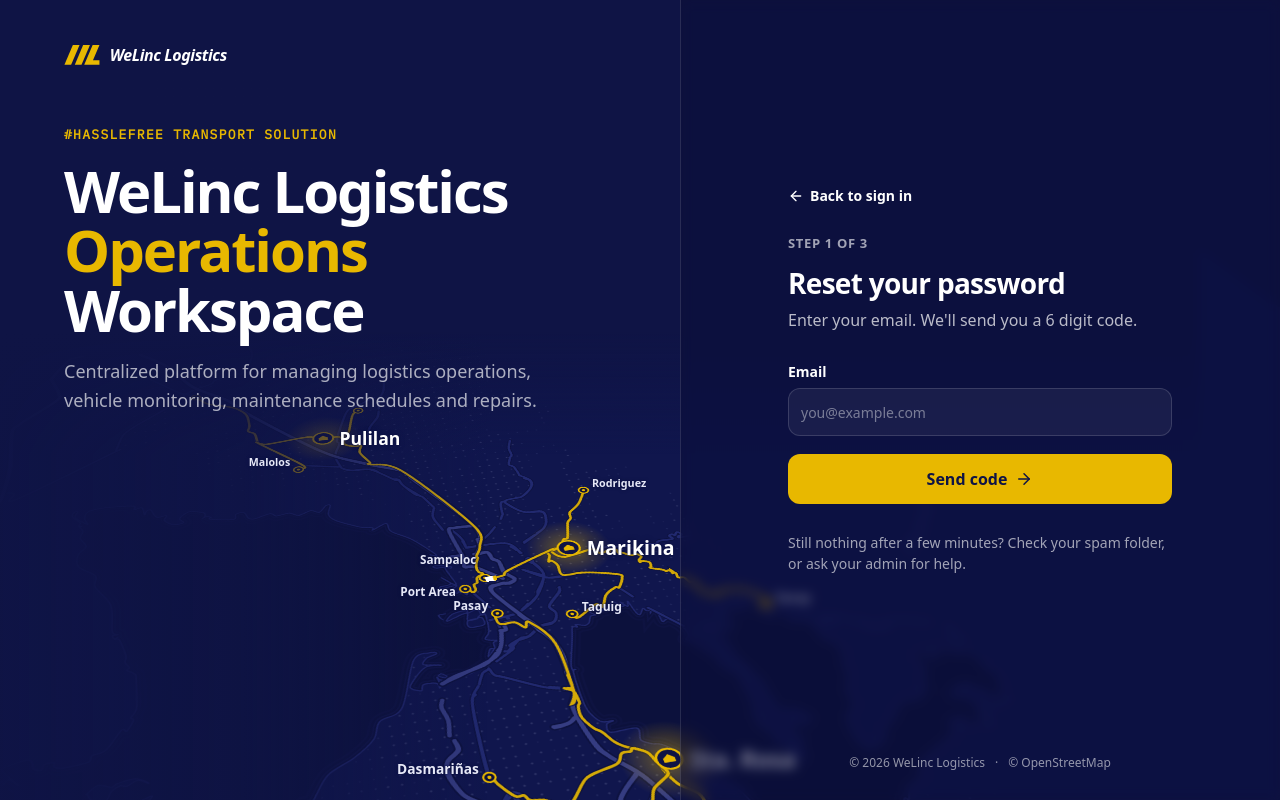
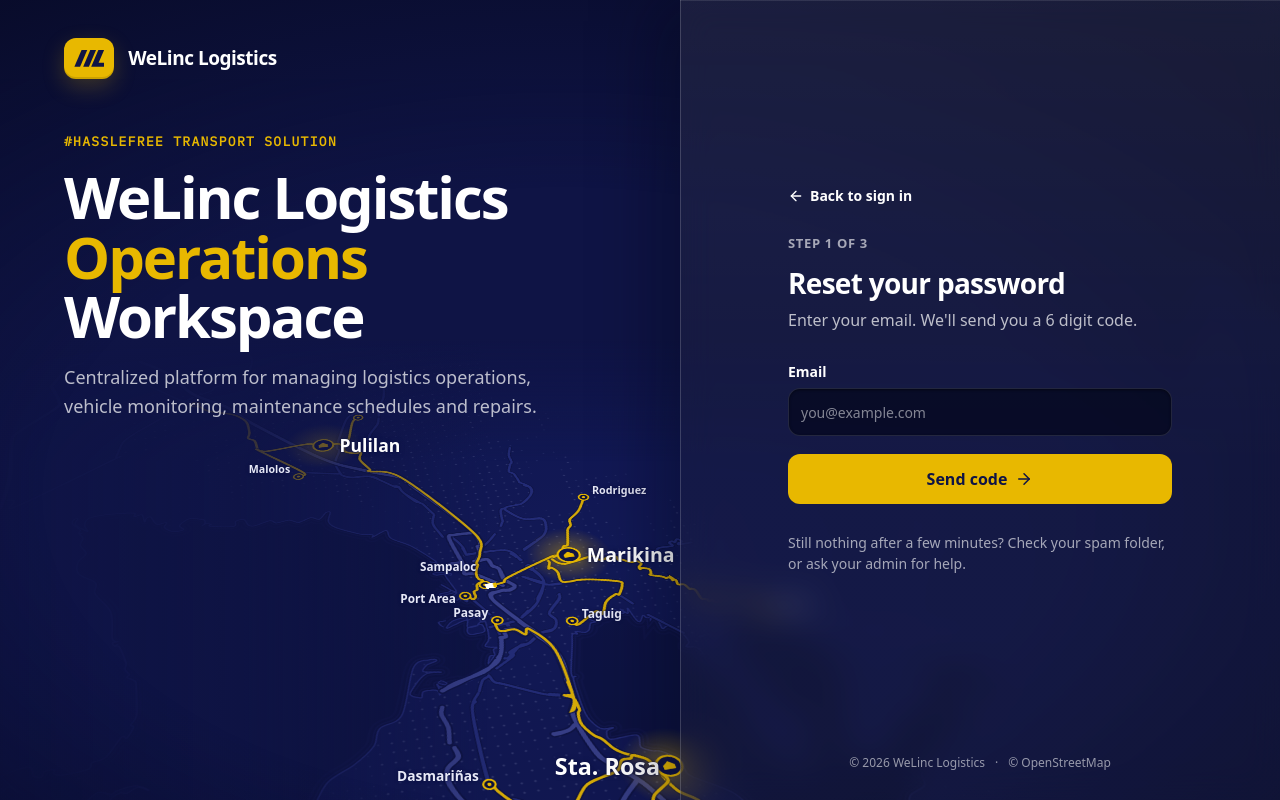
Before and after one commit to Capstone-WeLinc/welinc-web-portal, a React (Vite) app: page /forgot-password in a window 1280 px wide. Built offline with nearby package versions, Linux system fonts and the light colour scheme; a web font is replaced by a local one.

Commit message:
feat(auth): the sign in depth from R75Shade4, glow, glass, inset fields and the gold mark tile (suite spec 0019 AC-13)

```diff
--- a/src/components/brand/BrandLockup.tsx
+++ b/src/components/brand/BrandLockup.tsx
@@ -4,13 +4,14 @@ import { cn } from '@/lib/utils';
 /**
  * Logo A (suite spec 0019, AC-28; board `R35LogoPlaces`): the gold ///L mark beside "WeLinc
  * Logistics" in white italic, for navy surfaces only (the sign in side, the launcher band, the
- * 404 header). White surfaces use logo F, a mark alone at small sizes logo B (`LogoBadge`).
+ * 404 header). With `tile`, the sign in's version: the mark in a gold tile. White surfaces use logo F, a mark alone at small sizes logo B (`LogoBadge`).
  */
-export function BrandLockup({ className }: { className?: string }) {
+export function BrandLockup({ className, tile = false }: { className?: string; tile?: boolean }) {
   return (
-    <span className={cn('flex items-center gap-2.5', className)}>
-      <LogoMark className="h-5 text-highlight" />
-      <span className="text-group font-extrabold tracking-tight text-white italic">WeLinc Logistics</span>
+    <span className={cn('flex items-center', tile ? 'gap-3.5' : 'gap-2.5', className)}>
+      {/* On the sign in (`R75Shade4`, AC-13): the navy mark in a gold tile, the wordmark upright at 19px */}
+      <LogoMark className={tile ? 'signin-mark-tile h-4.25' : 'h-5 text-highlight'} />
+      <span className={cn('font-extrabold tracking-tight text-white', tile ? 'text-signin-wordmark' : 'text-group italic')}>WeLinc Logistics</span>
     </span>
   );
 }
--- a/src/components/brand/SignInMap.tsx
+++ b/src/components/brand/SignInMap.tsx
@@ -4,14 +4,20 @@ import stillSvg from './signin-map-still.svg?raw';
 import trucksSvg from './signin-map-trucks.svg?raw';
 import { MAP_LABELS, PIN_FROM, coverScale, fitStage } from './mapStage';
 
-const SIDE = { start: '-translate-y-1/2', end: '-translate-x-full -translate-y-1/2', center: '-translate-x-1/2 -translate-y-1/2' };
+const SIDE = {
+  start: '-translate-y-1/2',
+  end: '-translate-x-full -translate-y-1/2',
+  center: '-translate-x-1/2 -translate-y-1/2',
+  before: 'signin-label-before',
+};
 
 /**
  * Suite spec 0019, AC-13 (board `R47Quiet`, S27d Quiet): the drawn map of the WeLinc area under
  * the whole sign in page. The roads, shores and city dots are dimmed, the twelve trip runs and the
  * drops lit, and the trucks drive the runs on SVG `animateMotion` (the board's own timing). The
  * trucks stand still under reduced motion and while the tab is hidden. Only the three garages and
- * the drop points are named; below 768px only the garages. Decoration only.
+ * the drop points are named; below 768px only the garages. Decoration only. Its ground is the
+ * navy glow with a dark edge over everything (`signin-ground`, Round 75 `R75Shade4`).
  *
  * `clearOf` is the copy's text block: from 1024px the map's network is fitted into the free area
  * beside it (`fitStage`); on phones the stage is centred and covers the page.
@@ -71,7 +77,7 @@ export function SignInMap({ className, clearOf }: { className?: string; clearOf?
 
   const style = stageStyle(stage);
   return (
-    <div ref={boxRef} aria-hidden="true" className={cn('pointer-events-none absolute inset-0 overflow-hidden bg-sidebar', className)}>
+    <div ref={boxRef} aria-hidden="true" className={cn('signin-ground pointer-events-none absolute inset-0 overflow-hidden', className)}>
       {/* Static drawings bundled with the app, never data from a request */}
       <div className="signin-stage" style={style}>
         <div className="signin-map-tilt" dangerouslySetInnerHTML={{ __html: stillSvg }} />
--- a/src/components/brand/mapStage.ts
+++ b/src/components/brand/mapStage.ts
@@ -2,8 +2,10 @@
   Suite spec 0019, AC-13: the labels on the sign in map, placed on its 1440 by 900 stage as board
   `R47Quiet` places them (the three garages and the drop points; no town, water or road names).
   Taken from the board with the map (`signin-map-still.svg`, `signin-map-trucks.svg`); positions are stage pixels.
+  `before` ends the label 36px left of its pin (`R75Shade4`): "Sta. Rosa" sits there so the glass
+  panel's edge never cuts it.
 */
-export type MapLabel = { text: string; kind: 'garage' | 'drop'; x: number; y: number; size: number; side: 'start' | 'end' | 'center' };
+export type MapLabel = { text: string; kind: 'garage' | 'drop'; x: number; y: number; size: number; side: 'start' | 'end' | 'center' | 'before' };
 
 export const MAP_LABELS: readonly MapLabel[] = [
   { text: "Port Area", kind: 'drop', x: 567, y: 612, size: 13.9, side: 'end' },
@@ -16,7 +18,7 @@ export const MAP_LABELS: readonly MapLabel[] = [
   { text: "Dasmariñas", kind: 'drop', x: 594, y: 820, size: 16.2, side: 'end' },
   { text: "Pulilan", kind: 'garage', x: 430, y: 431, size: 20.7, side: 'start' },
   { text: "Marikina", kind: 'garage', x: 721, y: 560, size: 23.0, side: 'start' },
-  { text: "Sta. Rosa", kind: 'garage', x: 843, y: 808, size: 27.4, side: 'start' },
+  { text: "Sta. Rosa", kind: 'garage', x: 843, y: 808, size: 27.4, side: 'before' },
 ];
 
 /** The board's page, the stage the map and labels are drawn on. */
--- a/src/index.css
+++ b/src/index.css
@@ -90,6 +90,23 @@
   /* The sign in (S27d Quiet, `R47Quiet`): the page under the map, and the glass panel's tint */
   --signin-deep: #0a0d33;
   --signin-label: #e6e8f7;
+  /* Its depth (Round 75, `R75Shade4`, AC-13): the glow under the map, the dark edge over it, the
+     glass panel, the inset fields and the gold mark tile */
+  --signin-glow: #131a56;
+  --signin-glow-mid: #10164b;
+  --signin-vignette: rgb(4 6 26 / 0.6);
+  --signin-glass-sheen: rgb(255 255 255 / 0.075);
+  --signin-glass-sheen-low: rgb(255 255 255 / 0.03);
+  --signin-glass-tint: rgb(8 11 42 / 0.4);
+  --signin-glass-solid: rgb(8 11 42 / 0.88);
+  --signin-glass-edge: rgb(255 255 255 / 0.17);
+  --signin-glass-top: rgb(255 255 255 / 0.1);
+  --signin-glass-shadow: rgb(3 5 22 / 0.35);
+  --signin-field: rgb(3 5 24 / 0.62);
+  --signin-field-edge: rgb(255 255 255 / 0.11);
+  --signin-field-inset: rgb(0 0 0 / 0.45);
+  --signin-tile-glow: rgb(232 184 0 / 0.22);
+  --signin-tile-base: rgb(0 0 0 / 0.12);
   /* Launch 3's route bar (`R31LaunchRoute`): the garage the truck leaves from */
   --scene-garage: #2a3290;
   --scene-garage-roof: #3b43a3;
@@ -167,6 +184,9 @@
   --text-tile-code--line-height: 1;
   --text-tile-code--font-weight: 800;
   --text-tile-code--letter-spacing: -0.03em;
+  /* Suite spec 0019, AC-13 (`R75Shade4`): the wordmark beside the gold mark tile on the sign in */
+  --text-signin-wordmark: 1.1875rem;
+  --text-signin-wordmark--line-height: 1.5;
   --text-tile-name: 0.71875rem;
   --text-tile-name--line-height: 1.35;
   --text-tile-name--font-weight: 600;
@@ -184,6 +204,8 @@
   /* Suite spec 0019, AC-2: a tile's number key cap, and a tile lifting on hover (Round 69) */
   --shadow-key: inset 0 0 0 1px var(--border), inset 0 -2px 0 var(--border);
   --shadow-lift: 0 14px 30px rgba(15, 23, 42, 0.1);
+  /* Suite spec 0019, AC-13 (`R75Shade4`): a sign in field set into the glass */
+  --shadow-field-inset: inset 0 1px 3px var(--signin-field-inset);
 
   /* The time left bar in a success or info toast (suite spec 0016 AC-11); its length comes from the toast */
   --animate-toast-bar: toast-bar linear forwards;
@@ -720,16 +742,70 @@
   color: var(--white);
   text-shadow: 0 0 6px var(--sidebar), 0 0 2px var(--sidebar);
 }
+/* A label that ends 36px left of its pin ("Sta. Rosa", `R75Shade4`), clear of the glass panel */
+@utility signin-label-before {
+  translate: calc(-100% - 36px) -50%;
+}
 @utility signin-label-drop {
   font-weight: 600;
   color: var(--signin-label);
   text-shadow: 0 0 4px var(--sidebar), 0 0 2px var(--sidebar);
 }
-/* S27's navy glass panel, and the light on dark colours of everything inside it */
+/* The map's ground (`R75Shade4`): a navy glow low in the middle in place of the flat navy, and a
+   dark edge over the map and its labels, so the page has depth without turning bluer */
+@utility signin-ground {
+  background: radial-gradient(ellipse 62% 58% at 47% 70%, var(--signin-glow) 0%, var(--signin-glow-mid) 38%, var(--sidebar) 78%);
+  &::after {
+    content: '';
+    position: absolute;
+    inset: 0;
+    pointer-events: none;
+    background: radial-gradient(ellipse 78% 74% at 44% 62%, transparent 52%, var(--signin-vignette) 100%);
+  }
+}
+/* The navy glass panel (`R75Shade4`): a soft sheen from the top, a 16px blur (8px below 1024px),
+   lit left and top edges, and a shadow onto the map. Where the blur is missing, or less
+   transparency is asked for, the panel is solid with the same edges. */
 @utility signin-glass {
-  background: color-mix(in oklab, var(--signin-deep) 50%, transparent);
-  backdrop-filter: blur(6px) saturate(1.1);
-  box-shadow: inset 1px 0 0 color-mix(in oklab, var(--white) 12%, transparent);
+  --signin-glass-blur: 8px;
+  background:
+    linear-gradient(180deg, var(--signin-glass-sheen), var(--signin-glass-sheen-low) 60%),
+    var(--signin-glass-tint);
+  -webkit-backdrop-filter: blur(var(--signin-glass-blur));
+  backdrop-filter: blur(var(--signin-glass-blur));
+  box-shadow:
+    inset 1px 0 0 var(--signin-glass-edge),
+    inset 0 1px 0 var(--signin-glass-top),
+    -24px 0 60px var(--signin-glass-shadow);
+  @media (width >= 64rem) {
+    --signin-glass-blur: 16px;
+  }
+  @supports not ((backdrop-filter: blur(1px)) or (-webkit-backdrop-filter: blur(1px))) {
+    background: var(--signin-glass-solid);
+  }
+  @media (prefers-reduced-transparency: reduce) {
+    background: var(--signin-glass-solid);
+    -webkit-backdrop-filter: none;
+    backdrop-filter: none;
+  }
+}
+/* The fields on the glass are set into it: darker than the panel and a faint edge. It sets the
+   colours `bg-card` and `border-input` read, on the field itself, so focus and invalid edges still
+   win; the shadow inside is `shadow-field-inset` */
+@utility signin-field {
+  --card: var(--signin-field);
+  --input: var(--signin-field-edge);
+}
+/* The ///L mark in a gold tile, beside the wordmark on the sign in only */
+@utility signin-mark-tile {
+  box-sizing: content-box;
+  padding: 12px 10px;
+  /* The tile grows round the mark without making the lockup taller (the board's -11px) */
+  margin-block: -11px;
+  border-radius: 12px;
+  background: var(--highlight);
+  color: var(--highlight-foreground);
+  box-shadow: 0 8px 22px var(--signin-tile-glow), inset 0 -2px 0 var(--signin-tile-base);
 }
 @utility signin-dark {
   color: var(--white);
--- a/src/lib/utils.ts
+++ b/src/lib/utils.ts
@@ -9,8 +9,8 @@ import { extendTailwindMerge } from "tailwind-merge";
 const twMerge = extendTailwindMerge({
   extend: {
     theme: {
-      text: ["display", "title", "heading", "subheading", "group", "body", "small", "caption", "label", "base-input", "hero", "tile-code", "tile-name"],
-      shadow: ["card", "pop", "bar", "dialog", "segment", "pane", "key", "lift"],
+      text: ["display", "title", "heading", "subheading", "group", "body", "small", "caption", "label", "base-input", "hero", "tile-code", "tile-name", "signin-wordmark"],
+      shadow: ["card", "pop", "bar", "dialog", "segment", "pane", "key", "lift", "field-inset"],
     },
   },
 });
--- a/src/pages/auth/AuthSplit.tsx
+++ b/src/pages/auth/AuthSplit.tsx
@@ -7,7 +7,7 @@ import { Skeleton } from '@/components/ui/skeleton';
 import { cn } from '@/lib/utils';
 
 /*
-  Suite spec 0019, AC-13 to AC-16 (board `R47Quiet`, S27d Quiet; the forgot boards `R32Forgot1` to
+  Suite spec 0019, AC-13 to AC-16 (board `R47Quiet`, S27d Quiet, with the depth of `R75Shade4`; the forgot boards `R32Forgot1` to
   `R32Forgot4` and `R34NoAccess` for their content): the drawn map under the whole page, the copy
   on its left, and the form, or a result centred, on a navy glass panel at the right. Inside the
   panel `signin-dark` turns the app's colour tokens light on dark, so the shared fields, links and
@@ -15,9 +15,9 @@ import { cn } from '@/lib/utils';
   the width.
 */
 
-/** Fields on the sign in page: 48px glass fields; focus is a light edge with a soft ring (AC-14, never gold). */
+/** Fields on the sign in page: 48px, set into the glass (`R75Shade4`); focus is a light edge with a soft ring (AC-14, never gold). */
 export const splitInput =
-  'h-12 rounded-xl placeholder:text-white/42 md:h-12 focus-visible:inset-ring-0 focus-visible:ring-3 focus-visible:ring-primary/15';
+  'signin-field h-12 rounded-xl shadow-field-inset placeholder:text-white/50 md:h-12 focus-visible:inset-ring-0 focus-visible:ring-3 focus-visible:ring-primary/15';
 
 /** The sign in page's one action: gold on the navy glass (`R47Quiet`), 50px, full width. */
 export const splitButton =
@@ -25,13 +25,13 @@ export const splitButton =
 
 /** A code box (board `R32Forgot2`): 52 by 58 on wider screens, the active one with a light edge and a soft ring. */
 export const splitCodeSlot =
-  'h-14.5 w-11 rounded-lg font-sans text-heading font-bold tabular-nums first:rounded-lg first:border last:rounded-lg sm:w-13 md:h-14.5 md:w-13 data-[active=true]:ring-4 data-[active=true]:ring-primary/15';
+  'signin-field shadow-field-inset h-14.5 w-11 rounded-lg font-sans text-heading font-bold tabular-nums first:rounded-lg first:border last:rounded-lg sm:w-13 md:h-14.5 md:w-13 data-[active=true]:ring-4 data-[active=true]:ring-primary/15';
 
 /** The copy beside the panel, on large screens (AC-13). */
 function CopySide({ copyRef }: { copyRef: RefObject<HTMLDivElement | null> }) {
   return (
-    <div className="relative z-10 hidden min-w-0 flex-1 flex-col px-16 pt-11 lg:flex">
-      <BrandLockup />
+    <header className="relative z-10 hidden min-w-0 flex-1 flex-col px-16 pt-11 lg:flex">
+      <BrandLockup tile />
       <div ref={copyRef} className="mt-15">
         <p className="font-mono text-small font-semibold tracking-widest text-highlight">#HASSLEFREE TRANSPORT SOLUTION</p>
         <h1 className="mt-4 text-hero">
@@ -41,11 +41,11 @@ function CopySide({ copyRef }: { copyRef: RefObject<HTMLDivElement | null> }) {
           <br />
           Workspace
         </h1>
-        <p className="mt-4.5 max-w-120 text-subheading leading-relaxed font-normal text-white/66">
+        <p className="mt-4.5 max-w-120 text-subheading leading-relaxed font-normal text-white/72">
           Centralized platform for managing logistics operations, vehicle monitoring, maintenance schedules and repairs.
         </p>
       </div>
-    </div>
+    </header>
   );
 }
 
@@ -60,13 +60,13 @@ export function AuthSplit({ children, toaster }: { children: ReactNode; toaster?
     <div className="relative flex min-h-dvh flex-col overflow-hidden bg-sidebar text-white lg:flex-row">
       <SignInMap clearOf={copyRef} />
       <CopySide copyRef={copyRef} />
-      <div className="relative z-10 px-6 py-5 lg:hidden">
-        <BrandLockup />
-      </div>
+      <header className="relative z-10 px-6 py-5 lg:hidden">
+        <BrandLockup tile />
+      </header>
       <div className="signin-glass relative z-10 flex min-w-0 flex-1 transform-gpu flex-col items-center justify-center px-6 pt-10 pb-20 lg:w-150 lg:flex-none">
         {toaster}
         <main className="signin-dark flex w-full max-w-96 flex-col gap-7">{children}</main>
-        <p className="absolute inset-x-0 bottom-7 flex flex-wrap justify-center gap-x-2.5 gap-y-1 px-6 text-caption font-normal whitespace-nowrap text-white/56">
+        <footer className="absolute inset-x-0 bottom-7 flex flex-wrap justify-center gap-x-2.5 gap-y-1 px-6 text-caption font-normal whitespace-nowrap text-white/56">
           <span>© 2026 WeLinc Logistics</span>
           <span aria-hidden="true">·</span>
           <a
@@ -77,7 +77,7 @@ export function AuthSplit({ children, toaster }: { children: ReactNode; toaster?
           >
             © OpenStreetMap
           </a>
-        </p>
+        </footer>
       </div>
     </div>
   );
```
